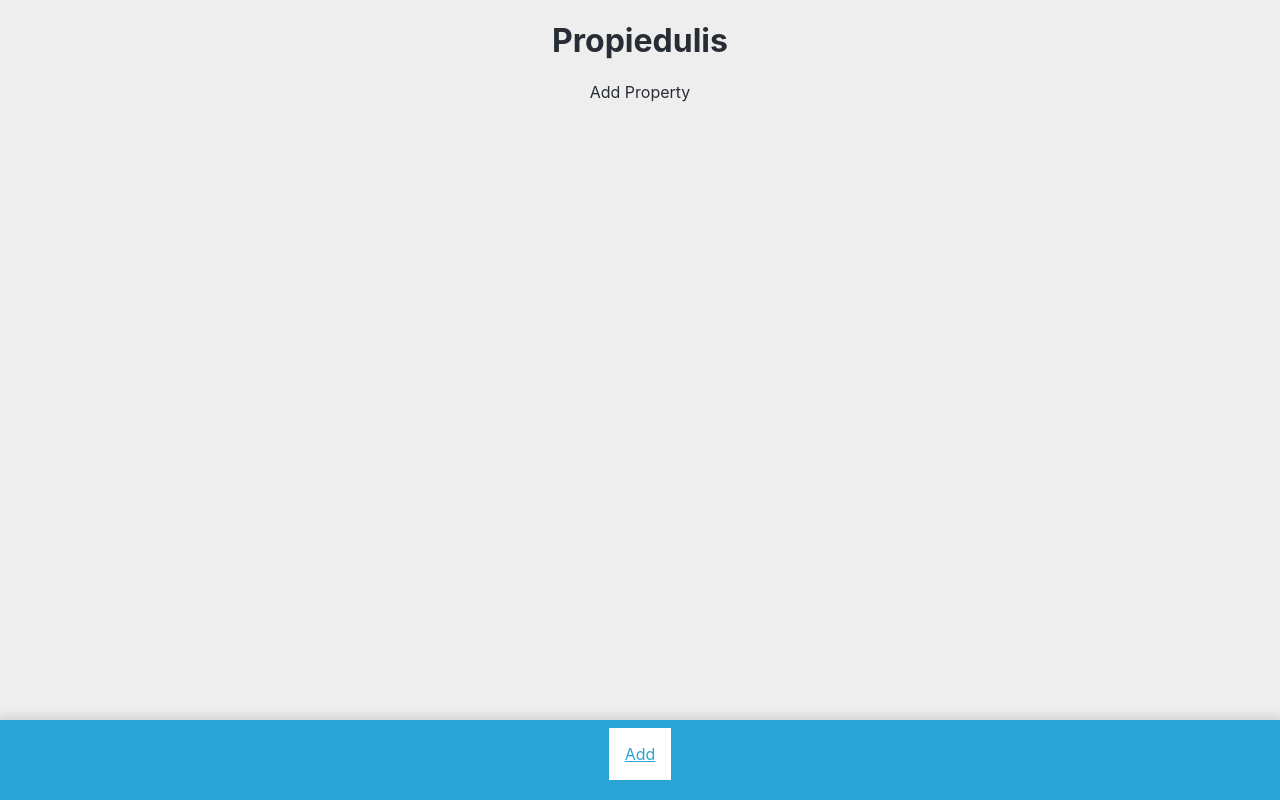
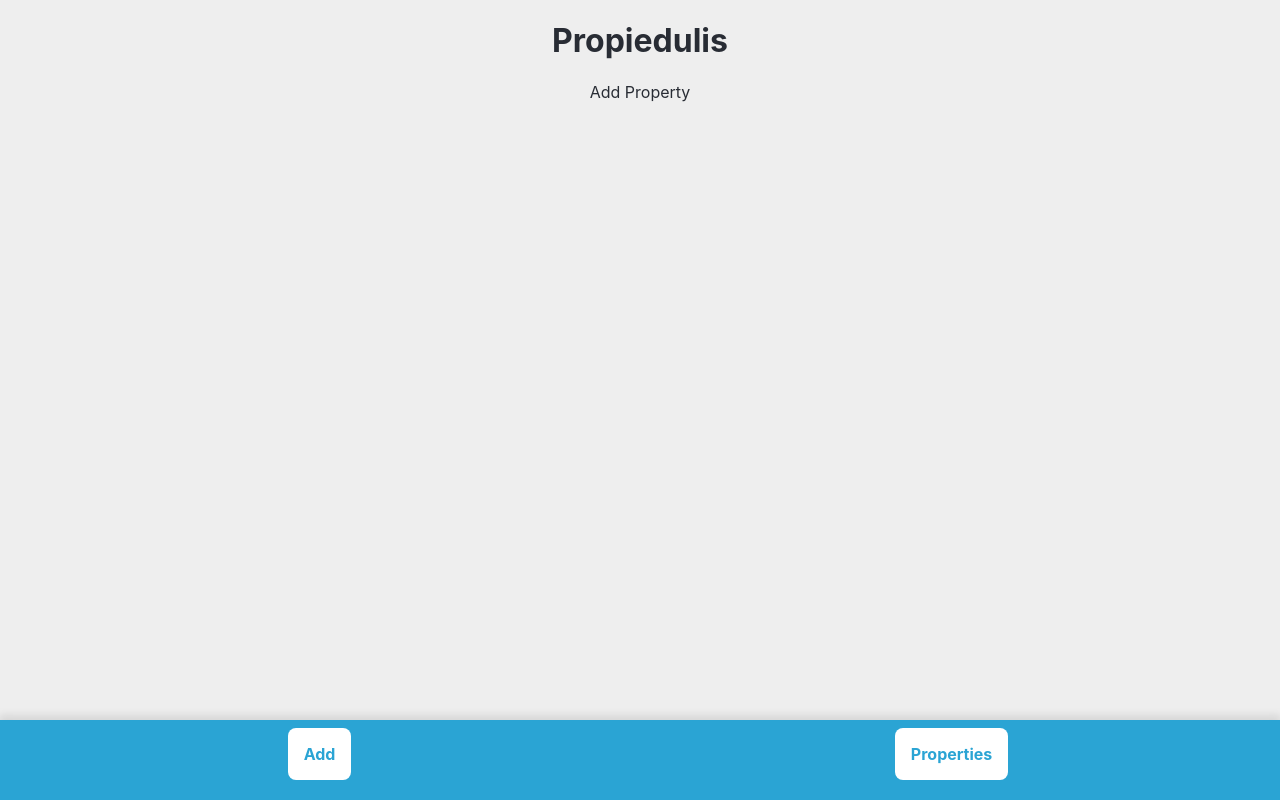
Before and after one commit to denkiapple/PropertyCreator, a React (Create React App) app: page /addproperty in a window 1280 px wide. Built offline with nearby package versions, Linux system fonts and the light colour scheme.

Commit message:
Update: Navigation&CSS: renamed styles and colours, replaced Link to NavLink

```diff
--- a/src/App.css
+++ b/src/App.css
@@ -1,7 +1,7 @@
 :root {
   --color-white: #fff;
   --color-white-dark: #fefefe;
-  --color-white-darkened: #eee;
+  --color-white-very-dark: #eee;
 
   --color-brand: #2aa4d4;
   --color-brand-light: #4fb4db;
@@ -20,7 +20,7 @@
 
 .App {
   text-align: center;
-  background-color: var(--color-white-darkened);
+  background-color: var(--color-white-very-dark);
   color: #282c34;
   min-height: 100vh;
 }
--- a/src/Components/Navigation.jsx
+++ b/src/Components/Navigation.jsx
@@ -1,15 +1,27 @@
 import React from "react";
 import {
-  Link
+  NavLink
 } from "react-router-dom";
 import styles from "./Navigation.module.css";
 
 const Navigation = ({ props }) => {
   return (
     <div className={styles.layout}>
-      <Link to="/addproperty" className={styles.button}>
+      <NavLink
+        to="/addproperty"
+        className={styles.navLink}
+        activeClassName={styles.navActive}
+      >
         Add
-      </Link>
+      </NavLink>
+
+      <NavLink
+        to="/properties"
+        className={styles.navLink}
+        activeClassName={styles.navActive}
+      >
+        Properties
+      </NavLink>
     </div>
   );
 };
--- a/src/Components/Navigation.module.css
+++ b/src/Components/Navigation.module.css
@@ -6,27 +6,36 @@
 
   margin: 0;
   padding: 0.5rem;
+  display: flex;
+  flex-direction: row;
+  justify-content: space-around;
 
   background-color: var(--color-brand);
   min-height: 4rem;
   box-shadow: 0 -0.25rem 0.5rem 0.05rem var(--color-transparent-light);
 }
 
-.button {
+.navLink {
   display: block;
   width: fit-content;
   height: fit-content;
 
-  margin: 0 auto;
+  margin: 0;
+  margin-left: 1rem;
   padding: 1rem;
 
+  color: var(--color-brand);
+  background-color: var(--color-white);
   border: none;
-  background-color: var(--color-white);
-  color: var(--color-brand);
+  text-decoration: none;
+  border-radius: 0.5rem;
+  font-weight: bold;
+
   cursor: pointer;
   transition: all 600ms;
 }
 
-.button:hover {
+.navLink:hover {
+  color: var(--color-brand-dark);
   background-color: var(--color-white-dark);
 }
```
